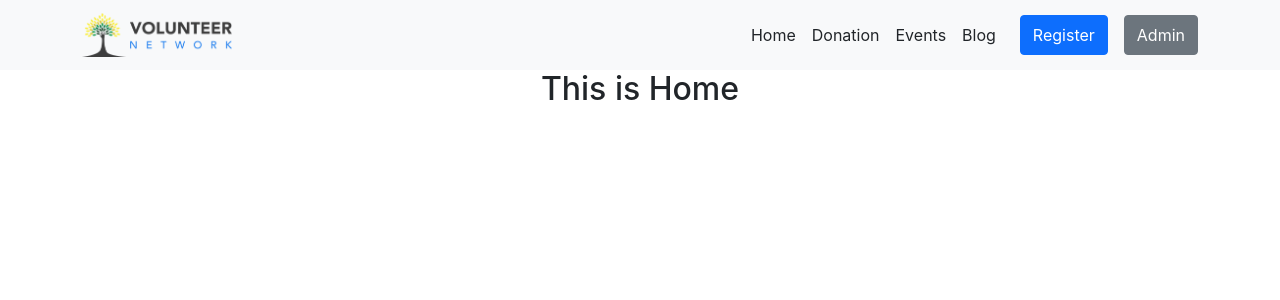
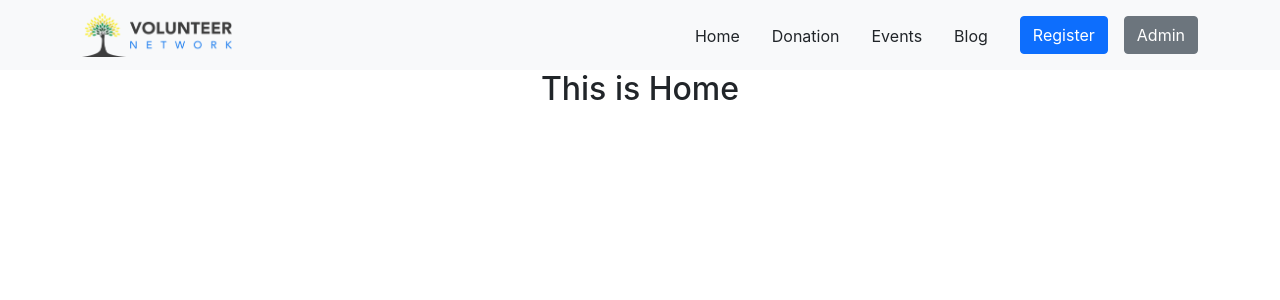
Before and after one commit to emonShimoul/volunteer-network-react-client, a React (Create React App) app: page / in a window 1280 px wide. Shown: the top 300 px of the page. Built offline with nearby package versions, Linux system fonts and the light colour scheme.

Commit message:
use NavLink in navbar

```diff
--- a/src/components/Header/Header.js
+++ b/src/components/Header/Header.js
@@ -1,6 +1,6 @@
 import React from 'react';
 import { Button, Container, Nav, Navbar } from 'react-bootstrap';
-import { Link } from 'react-router-dom';
+import { Link, NavLink } from 'react-router-dom';
 import logo from '../../images/logo.png';
 
 const Header = () => {
@@ -13,25 +13,20 @@ const Header = () => {
                     <Navbar.Collapse id="navbarScroll">
                     <Nav
                         className="me-auto my-2 my-lg-0"
-                        style={{ maxHeight: '100px' }}c
+                        style={{ maxHeight: '100px' }}
                         navbarScroll
                     >
                     </Nav>
                     <Nav>
-                    <Nav.Link><Link className='text-decoration-none text-dark' to="/">Home</Link></Nav.Link>
-                        <Nav.Link>
-                            <Link className='text-decoration-none text-dark' to="/donation">Donation</Link>
-                        </Nav.Link>
-                        <Nav.Link>
-                            <Link className='text-decoration-none text-dark' to="/events">Events</Link>
-                        </Nav.Link>
-                        <Nav.Link>
-                            <Link className='text-decoration-none text-dark' to="/blog">Blog</Link>
-                        </Nav.Link>
+                        <div className='pt-2'>
+                        <NavLink className='text-decoration-none text-dark px-3' to="/">Home</NavLink>
+                        <NavLink className='text-decoration-none text-dark px-3' to="/donation">Donation</NavLink>
+                        <NavLink className='text-decoration-none text-dark px-3' to="/events">Events</NavLink>
+                        <NavLink className='text-decoration-none text-dark px-3' to="/blog">Blog</NavLink>
+                        </div>
 
-                        <Button variant="primary mx-3">
-                            <Link className='text-decoration-none text-white' to="/register">Register</Link>
-                        </Button>
+                        <Link className='text-decoration-none text-white' to="/register"><Button variant="primary mx-3">Register</Button></Link>
+
                         <Button variant="secondary">Admin</Button>
                     </Nav>
                     </Navbar.Collapse>
```
